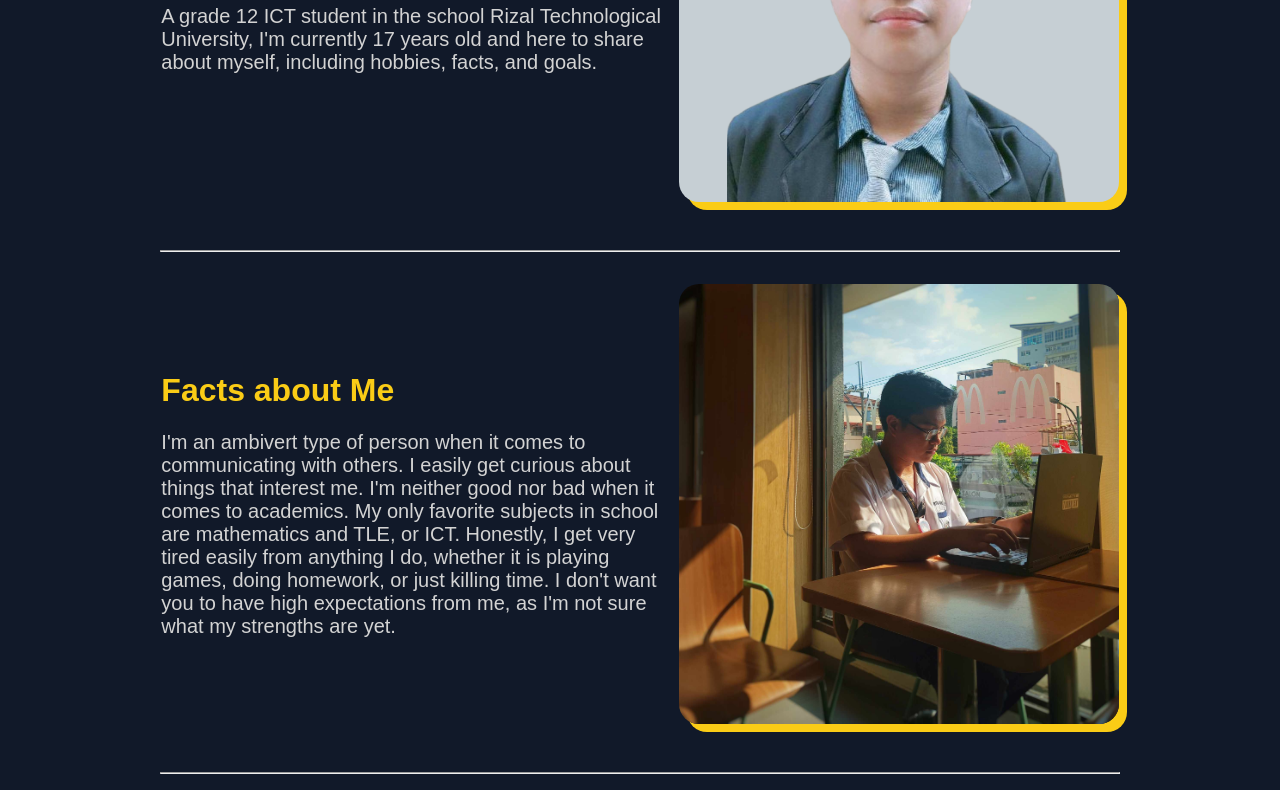
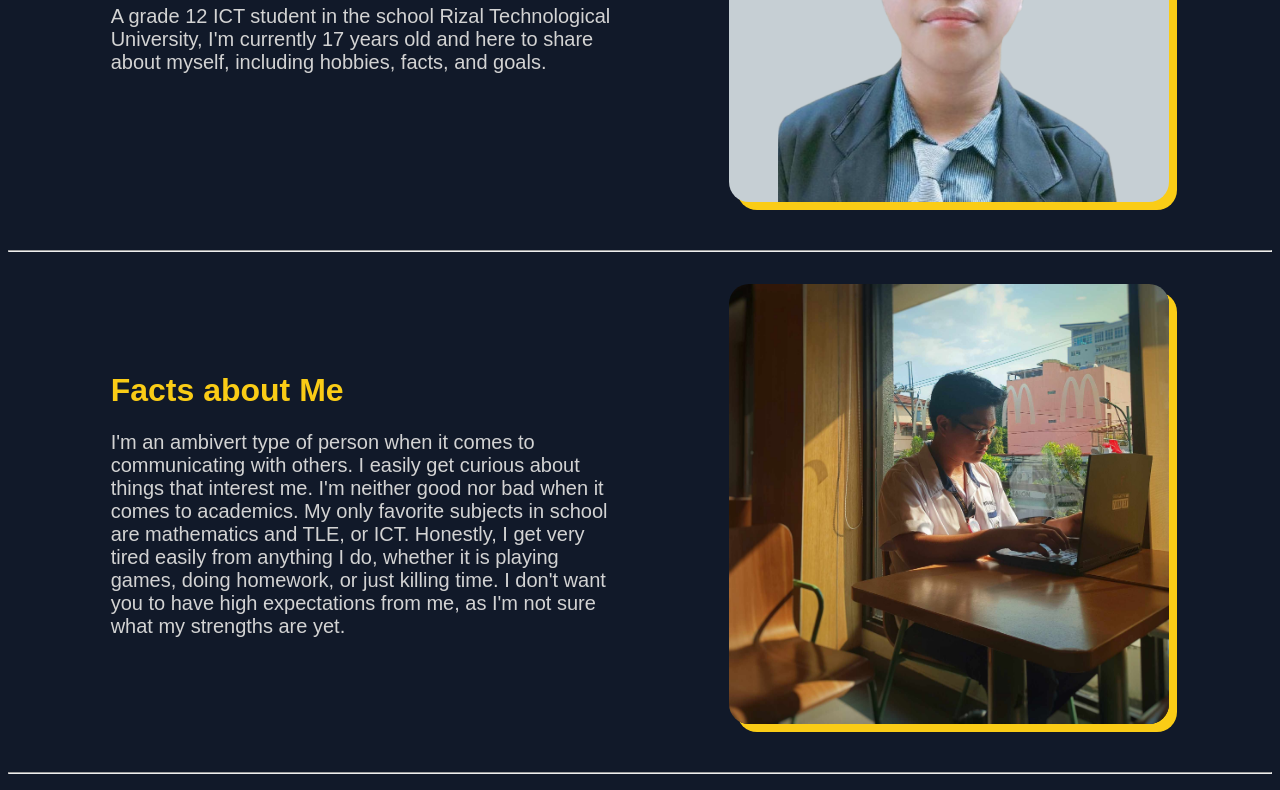
Before and after one commit to ElvinJGL/landicho-aboutme, a plain HTML site: page index.html in a window 1280 px wide. Shown: the part 378-1168 px from the top of the page. Drawn offline with Linux system fonts and the light colour scheme.

Commit message:
final touches part 2

```diff
--- a/style.css
+++ b/style.css
@@ -1,8 +1,6 @@
 body{
     background: rgba(17,25,41,1);
     font-family: Arial;
-    padding: 0 10rem;
-    margin: 0;
 }
 
 .profile-header{
```
